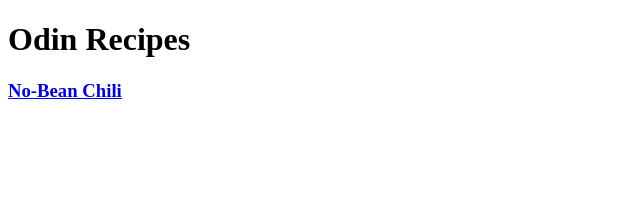
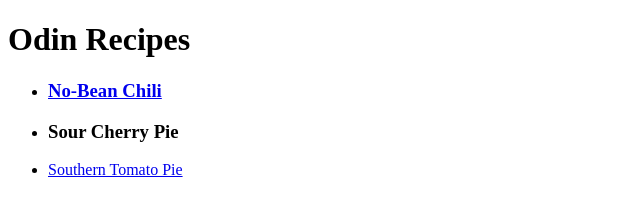
Before and after one commit to ElSalmon61/odin-recipes, a plain HTML site: page index.html in a window 1280 px wide. Shown: the whole page, without its empty margins (0-640 px from the left). Drawn offline with Linux system fonts and the light colour scheme.

Commit message:
Add two more recipes and link to index page
Created two more bare-bones recipe pages inside the
recipes directory and linked them to the index page.

```diff
--- a/index.html
+++ b/index.html
@@ -7,7 +7,11 @@
 
   <body>
     <h1>Odin Recipes</h1>
-    <a href="recipes/no-bean_chili.html"><h3>No-Bean Chili</h3></a>
+    <ul>
+      <li><a href="recipes/no-bean_chili.html"><h3>No-Bean Chili</h3></a></li>
+      <li><a><h3 href="recipes/sour-cherry-pie.html">Sour Cherry Pie</h3></a></li>
+      <li><a href="recipes/southern-tomato-pie.html">Southern Tomato Pie</a></li>
+    </ul>
   </body>
 
 </html>
```
Also changed, not shown: recipes/sour-cherry-pie.html (added), recipes/southern-tomato-pie.html (added).
